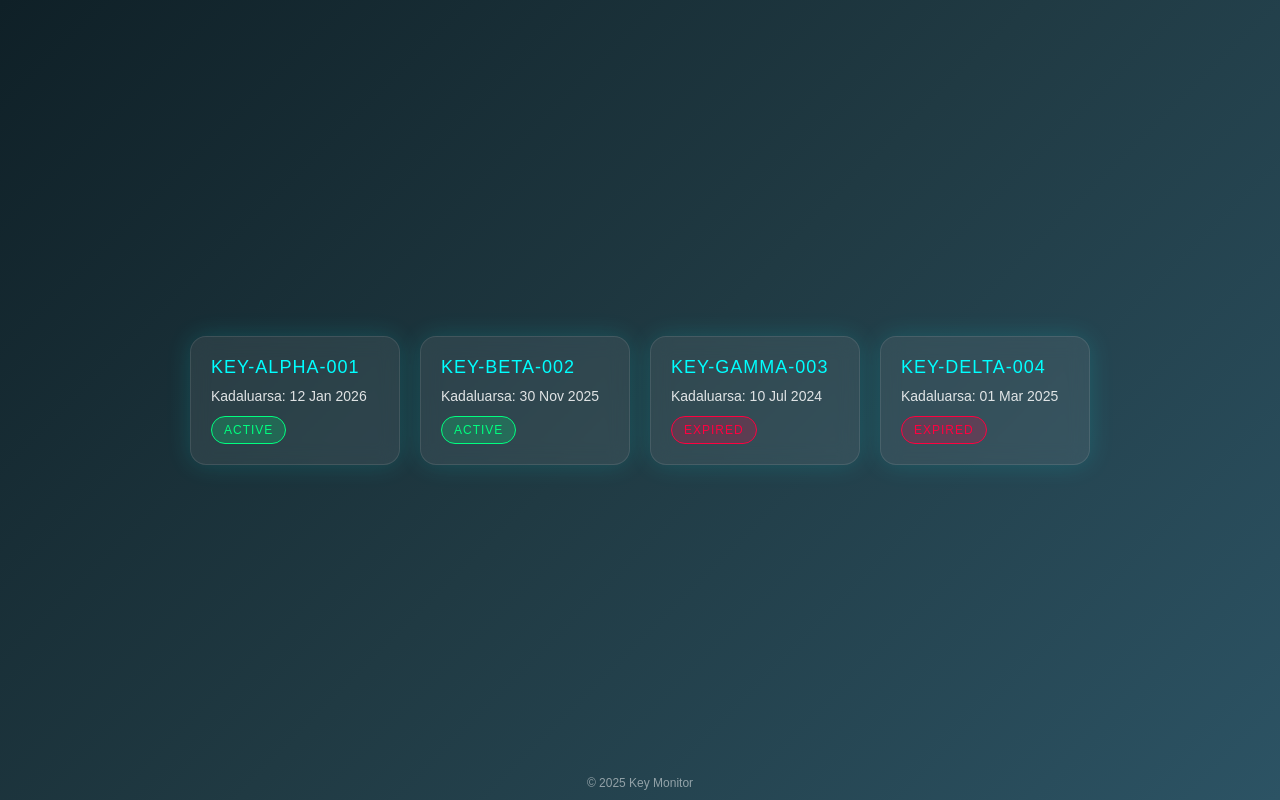
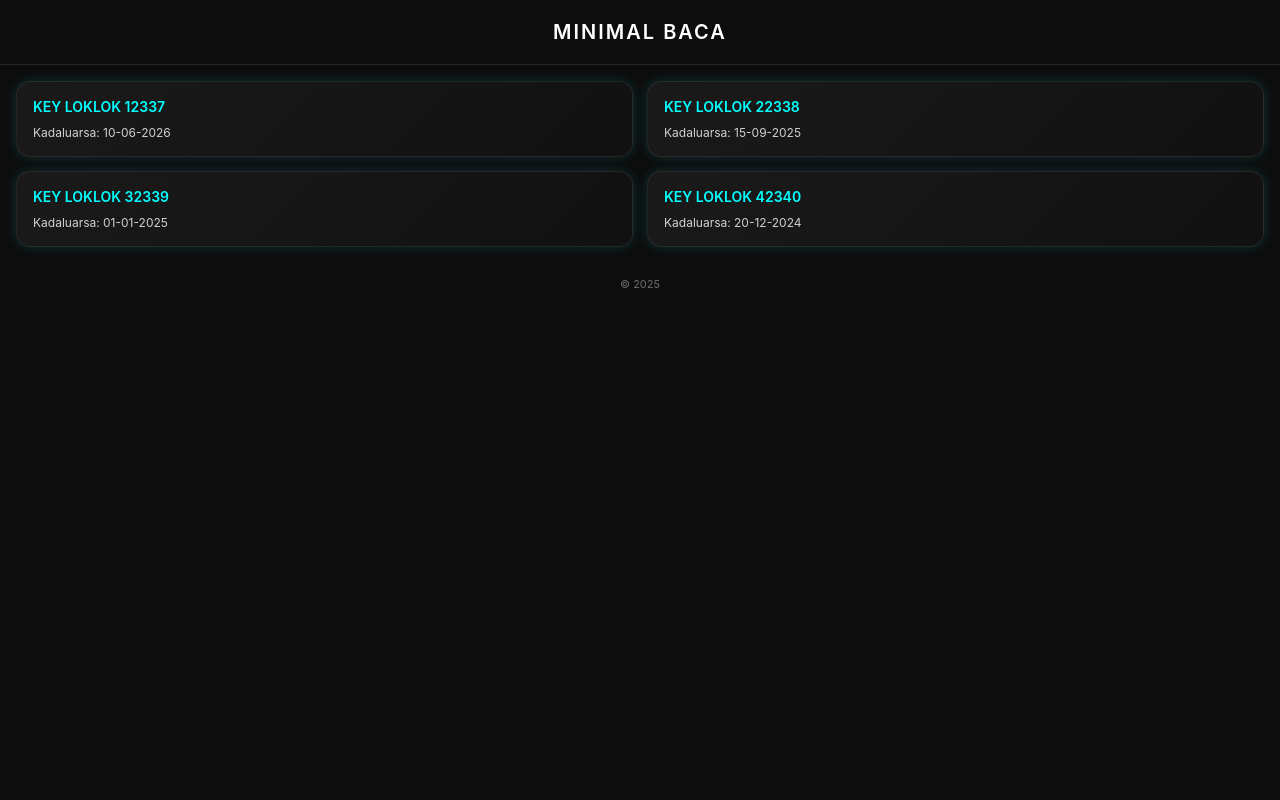
Before and after one commit to testing1234567889/Key, a plain HTML site: page index.html in a window 1280 px wide. Drawn offline with Linux system fonts and the light colour scheme.

Commit message:
Update index.html

```diff
--- a/index.html
+++ b/index.html
@@ -2,113 +2,98 @@
 <html lang="id">
 <head>
 <meta charset="UTF-8">
-<title>Key Dashboard</title>
+<meta name="viewport" content="width=device-width, initial-scale=1.0">
+<title>MINIMAL BACA</title>
+
 <style>
     body {
         margin: 0;
-        font-family: Arial, Helvetica, sans-serif;
-        min-height: 100vh;
-        background: linear-gradient(135deg, #0f2027, #203a43, #2c5364);
-        display: flex;
-        justify-content: center;
-        align-items: center;
-        color: #fff;
+        font-family: -apple-system, BlinkMacSystemFont, "Segoe UI", Roboto, sans-serif;
+        background: #0d0d0d;
+        color: #ffffff;
     }
 
-    .container {
-        width: 90%;
-        max-width: 900px;
+    header {
+        text-align: center;
+        padding: 20px 10px;
+        font-size: 20px;
+        letter-spacing: 2px;
+        font-weight: 600;
+        border-bottom: 1px solid rgba(255,255,255,0.1);
+    }
+
+    .wrapper {
+        padding: 16px;
+    }
+
+    .grid {
         display: grid;
-        grid-template-columns: repeat(auto-fit, minmax(200px, 1fr));
-        gap: 20px;
+        grid-template-columns: repeat(2, 1fr);
+        gap: 14px;
     }
 
     .card {
-        background: rgba(255, 255, 255, 0.08);
-        backdrop-filter: blur(10px);
-        border-radius: 16px;
-        padding: 20px;
-        box-shadow: 0 0 25px rgba(0, 255, 255, 0.15);
-        transition: transform 0.3s, box-shadow 0.3s;
-        border: 1px solid rgba(255,255,255,0.1);
+        background: linear-gradient(135deg, #1a1a1a, #111);
+        border-radius: 14px;
+        padding: 16px;
+        box-shadow: 0 0 12px rgba(0, 255, 255, 0.15);
+        border: 1px solid rgba(255,255,255,0.08);
     }
 
-    .card:hover {
-        transform: translateY(-8px) scale(1.02);
-        box-shadow: 0 0 35px rgba(0, 255, 255, 0.35);
-    }
-
-    .key-name {
-        font-size: 18px;
-        letter-spacing: 1px;
+    .key {
+        font-size: 14px;
+        font-weight: 600;
         margin-bottom: 10px;
         color: #00ffff;
+        word-break: break-all;
     }
 
     .expire {
-        font-size: 14px;
-        margin-bottom: 12px;
-        opacity: 0.85;
-    }
-
-    .status {
-        display: inline-block;
-        padding: 6px 12px;
-        border-radius: 20px;
         font-size: 12px;
-        letter-spacing: 1px;
-    }
-
-    .active {
-        background: rgba(0, 255, 128, 0.2);
-        color: #00ff80;
-        border: 1px solid #00ff80;
-    }
-
-    .expired {
-        background: rgba(255, 0, 64, 0.2);
-        color: #ff0040;
-        border: 1px solid #ff0040;
+        opacity: 0.8;
     }
 
     footer {
-        position: fixed;
-        bottom: 10px;
-        font-size: 12px;
-        opacity: 0.5;
+        text-align: center;
+        font-size: 11px;
+        opacity: 0.4;
+        padding: 14px;
     }
 </style>
 </head>
+
 <body>
 
-<div class="container">
+<header>MINIMAL BACA</header>
+
+<div class="wrapper">
+    <div class="grid">
+
         <div class="card">
-        <div class="key-name">KEY-ALPHA-001</div>
-        <div class="expire">Kadaluarsa: 12 Jan 2026</div>
-        <span class="status active">ACTIVE</span>
+            <div class="key">KEY LOKLOK 12337</div>
+            <div class="expire">Kadaluarsa: 10-06-2026</div>
         </div>
 
         <div class="card">
-        <div class="key-name">KEY-BETA-002</div>
-        <div class="expire">Kadaluarsa: 30 Nov 2025</div>
-        <span class="status active">ACTIVE</span>
+            <div class="key">KEY LOKLOK 22338</div>
+            <div class="expire">Kadaluarsa: 15-09-2025</div>
         </div>
 
         <div class="card">
-        <div class="key-name">KEY-GAMMA-003</div>
-        <div class="expire">Kadaluarsa: 10 Jul 2024</div>
-        <span class="status expired">EXPIRED</span>
+            <div class="key">KEY LOKLOK 32339</div>
+            <div class="expire">Kadaluarsa: 01-01-2025</div>
         </div>
 
         <div class="card">
-        <div class="key-name">KEY-DELTA-004</div>
-        <div class="expire">Kadaluarsa: 01 Mar 2025</div>
-        <span class="status expired">EXPIRED</span>
+            <div class="key">KEY LOKLOK 42340</div>
+            <div class="expire">Kadaluarsa: 20-12-2024</div>
+        </div>
+
     </div>
 </div>
 
 <footer>
-    © 2025 Key Monitor
+    © 2025
 </footer>
 
 </body>
```
Lines whose indentation alone changed are shown as unchanged.
